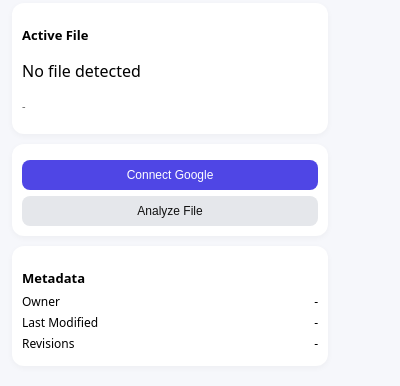
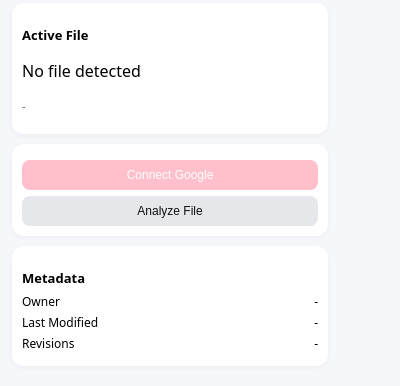
Before and after one commit to hemanialaparthi/cotrace, a browser extension: page popup.html in a window 400 px wide. In both pictures the pointer is over the button "Connect Google". Shown: the part 58-444 px from the top of the page. Drawn offline with Linux system fonts and the light colour scheme.

Commit message:
chore: fixing button state

```diff
--- a/popup.html
+++ b/popup.html
@@ -19,7 +19,7 @@
     </div>
 
     <div class="card">
-      <button id="loginBtn">Connect Google</button>
+      <button id="loginBtn" class = "button__haptic">Connect Google</button>
       <button id="analyzeBtn" class="secondary">Analyze File</button>
     </div>
 
--- a/styles.css
+++ b/styles.css
@@ -61,3 +61,8 @@ button.secondary {
   background: #e5e7eb;
   color: #111;
 }
+
+.button__haptic:hover {
+  background: pink;
+  box-shadow: 9px;
+}
```
